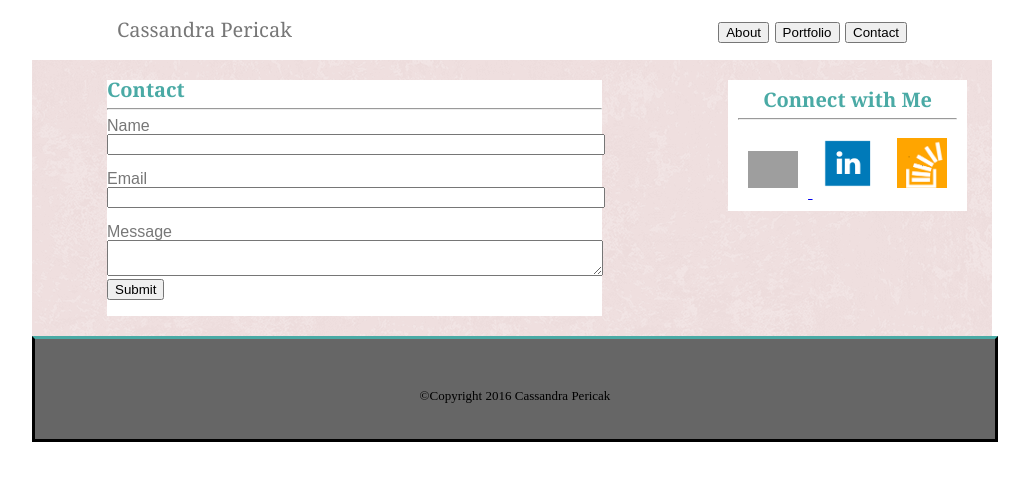
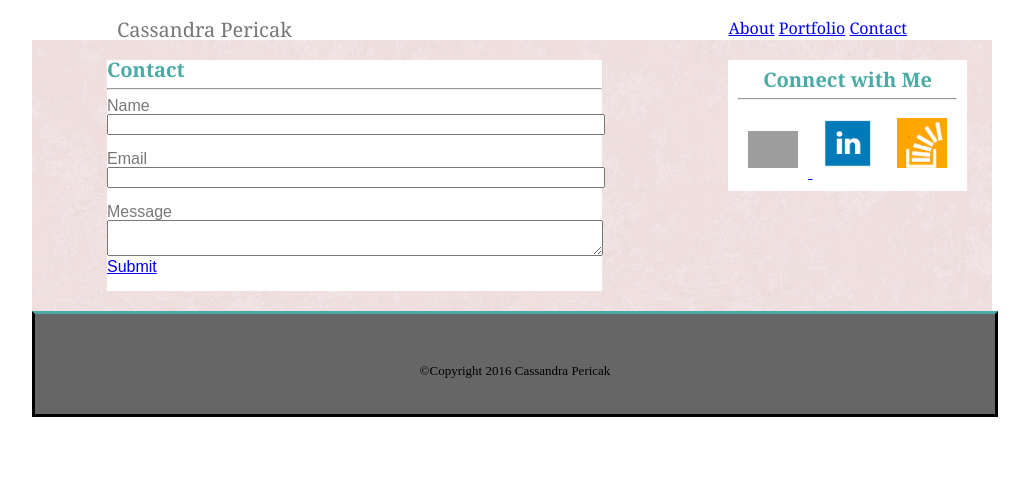
Before and after one commit to cpericak823/Basic-Portfolio, a PHP site: page /contact.html in a window 1280 px wide. Shown: the top 481 px of the page, without its empty margins (128-1157 px from the left). Run offline with PHP 8.4, Linux system fonts and the light colour scheme; grey boxes are pictures that could not be loaded.

Commit message:
validated html

```diff
--- a/assets/css/style.css
+++ b/assets/css/style.css
@@ -17,12 +17,12 @@ h1 {
 	font-family: 'Georgia', Times, Times New Roman, serif;
 	color: #777777;
 	font-size: 20px;
+	float: left;
 }
 
-.navigation{
-	font-family: 'Arial', 'Helvetica Neue', Helvetica, sans-serif;
+.navigation {
+	font-family: 'Georgia', Times, Times New Roman, serif;
 	color: #777777;
-	font-size: 20px;
 	float: right;
 }
 
@@ -71,6 +71,7 @@ h1 {
 	font-family: 'Georgia', Times, Times New Roman, serif;
 	color: #4aaaa5;
 	font-weight: bold;
+	font-size: 20px;
 }
 
 .images1{
--- a/contact.html
+++ b/contact.html
@@ -17,47 +17,54 @@
 
 			<header>
 
-				<h1>
+			<h1>
 					Cassandra Pericak
+			</h1>
 
-			<nav class="navigation">
-				<a href="index.html" target="_blank"><button class="About">About</button></a>
-				<a href="portfolio.html" target="_blank"><button class="Portfolio">Portfolio</button></a>
-				<a href="contact.html" target="_blank"><button class="Contact">Contact</button></a>
-			</nav>
+			<div class="navigation">
 
-			</h1>
+				<a href="index.html" target="_blank">About</a>
+
+				<a href="portfolio.html" target="_blank">Portfolio</a>
+
+				<a href="contact.html" target="_blank">Contact</a>
+
+			</div>
+
 			</header>
 
-			<div class="content">
+		<div class="content">
 
 			<aside class="aside">
 
-			<h1 class="title">
+			<h2 class="title">
 				Connect with Me
-			</h1>
+			</h2>
 
 			<hr>
-				<a href="https://github.com/cpericak823"><img src="assets/images/social_media_logo_github-128.png" class="images" target="_blank" alt="github"> </a>
+				<a href="https://github.com/cpericak823"><img src="assets/images/social_media_logo_github-128.png" class="images" alt="github"> </a>
 
-				<a href="https://www.linkedin.com/in/cassandrapericak"><img src="assets/images/linkedin_square_color-128.png" class="images" target="_blank" alt="linkedin"></a>
+				<a href="https://www.linkedin.com/in/cassandrapericak"><img src="assets/images/linkedin_square_color-128.png" class="images" alt="linkedin"></a>
 
-				<a href="http://stackoverflow.com/users/6776773/cassie"><img src="assets/images/stackoverflow.png" class="images" target="_blank" alt="stackoverflow"></a>
+				<a href="http://stackoverflow.com/users/6776773/cassie"><img src="assets/images/stackoverflow.png" class="images" alt="stackoverflow"></a>
+
 			</aside>
 
-		<form class="section">
+		<section class="section">
 
-			<h1 class="title">
+			<h2 class="title">
 				Contact
-			</h1>
+
+			</h2>
 
 			<hr>
 
+			<form class="text">
 				Name
 
 			<br>
 
-			<input class="input"></input>
+			<input class="input">
 
 			<br><br>
 
@@ -65,7 +72,7 @@
 
 			<br>
 
-			<input class="input"></input>
+			<input class="input">
 
 			<br><br>
 
@@ -77,11 +84,13 @@
 
 			<br>
 
-			<a href="#"><button class="submit"> Submit </button></a>
+			<a href="#">Submit</a>
 
 			<br><br>
 
 		</form>
+
+		</section>
 
 		</div>
 
```
Also changed, not shown: index.html (+21 -15 lines), portfolio.html (+19 -13 lines).
